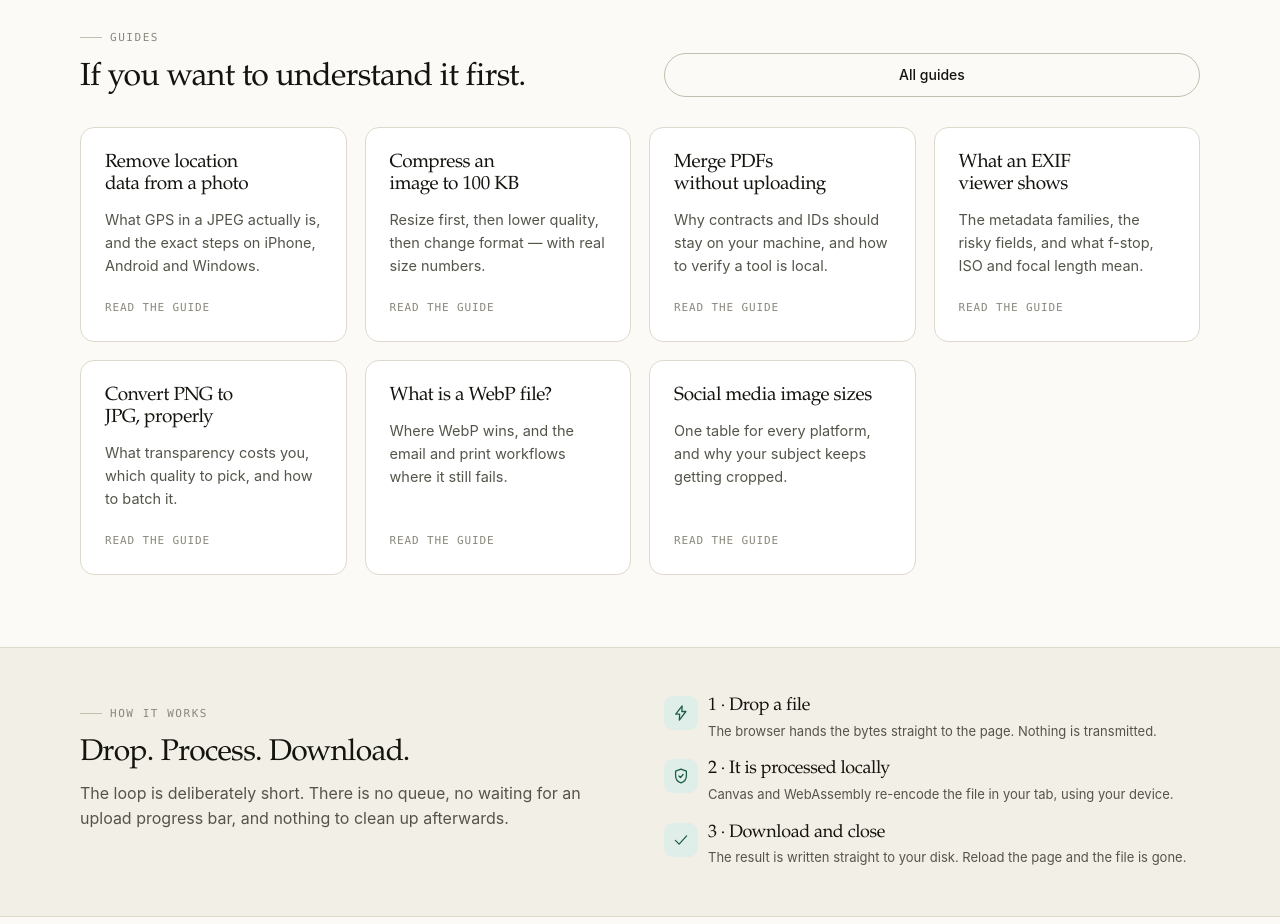
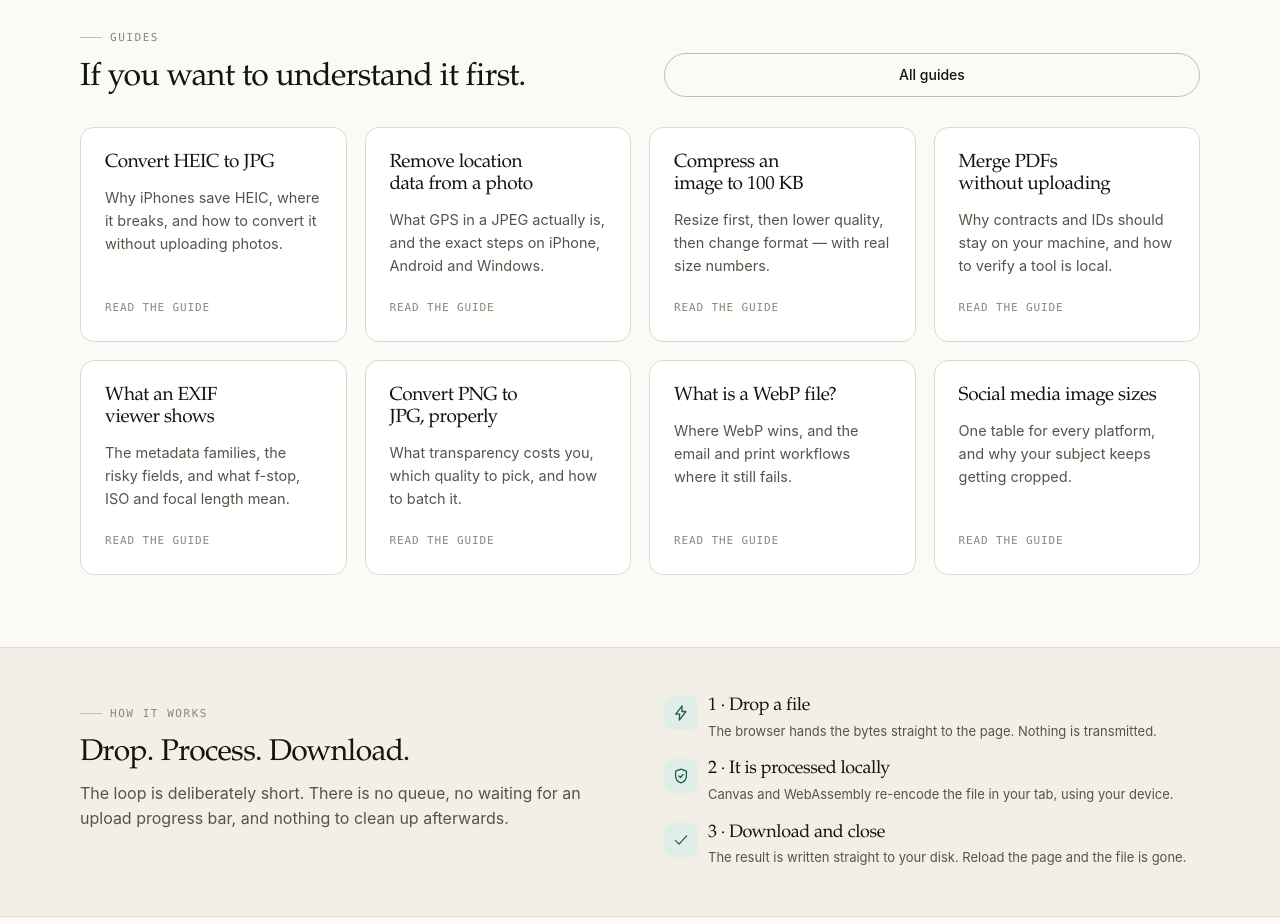
Before and after one commit to FaZheng820169/quietkit, a React (Vite) app: page / in a window 1280 px wide. Shown: the part 1520-2444 px from the top of the page. Built offline with nearby package versions, Linux system fonts and the light colour scheme.

Commit message:
content(home): surface the HEIC guide alongside the other seven

```diff
--- a/src/pages/Home.tsx
+++ b/src/pages/Home.tsx
@@ -176,6 +176,11 @@ export function Home() {
           </div>
           <div className="card-grid">
             {[
+              {
+                to: '/guides/heic-to-jpg',
+                title: 'Convert HEIC to JPG',
+                body: 'Why iPhones save HEIC, where it breaks, and how to convert it without uploading photos.',
+              },
               {
                 to: '/guides/remove-location-from-photo',
                 title: 'Remove location data from a photo',
```
